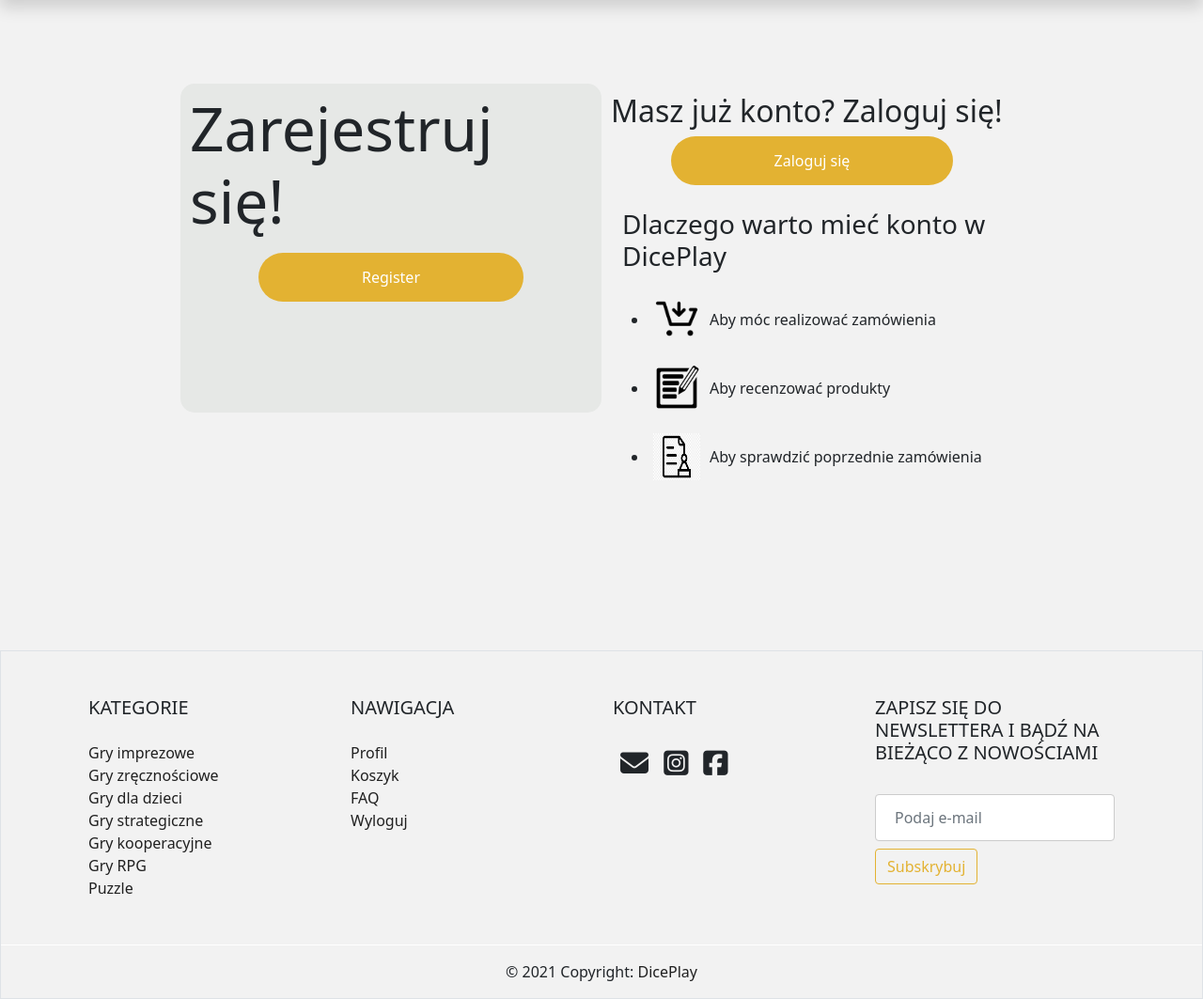
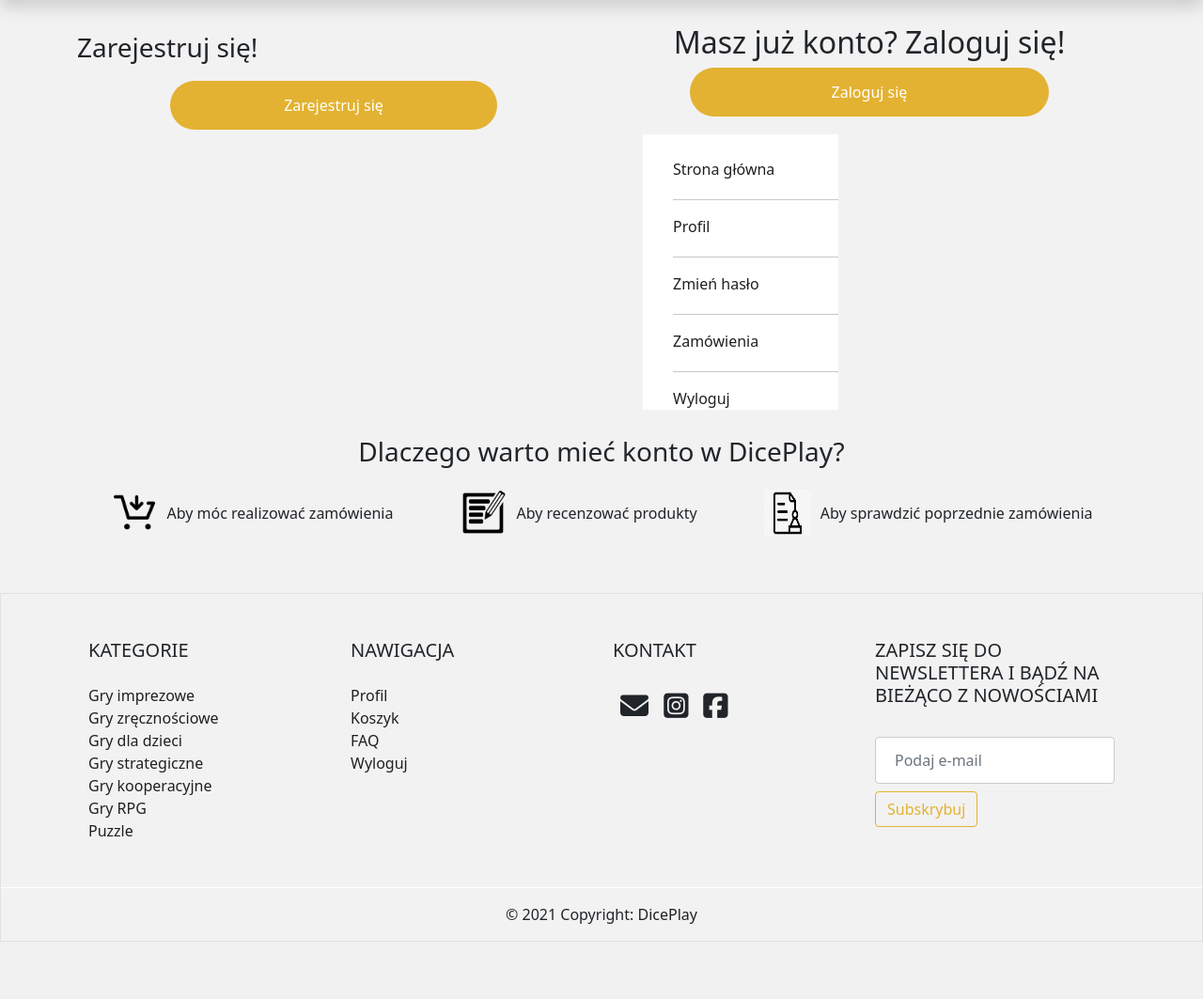
Before and after one commit to pKucinski/wypozyczalnia-gier, a Django app: template templates/registration/registration.html in a window 1280 px wide. Shown: the part 286-1349 px from the top of the page at 94% size. After the commit the page ends 1288 px from the top, so only its background shows below. Run offline with Django 3.2, Linux system fonts and the light colour scheme; the template is opened without the code that fills it, so the values that code supplies are empty; some libraries are stand-ins or nearby versions.

Commit message:
Update registration.html

```diff
--- a/templates/registration/registration.html
+++ b/templates/registration/registration.html
@@ -4,39 +4,49 @@
 {% block body %}
 {% load static %}
 
-<div class="loginpage">
-    <div class="column" id="leftpage">
-        <h1 class="display-3">Zarejestruj się!</h1>
+<div class="container">
+  <div class="row">
+    <div class="col">
+        <h3 class="pt-2">Zarejestruj się!</h3>
         <div class="container">
-
             <form method="POST">
                 {% csrf_token %}
                 {{ form.as_p }}
-            <button type="submit" class="login-button">Register</button>
-    </form>
+                <button type="submit" class="login-button">Zarejestruj się</button>
+            </form>
         </div>
 
     </div>
-     <div class="column" id="rightpage">
-        <h2>Masz już konto? Zaloguj się!</h2>
-            <a href="{% url 'login' %}"><input type="submit" class="login-button" id="goToRegistrationButton" value="Zaloguj się" /></a>
+     <div class="col">
+        <h2 class="d-flex justify-content-center">Masz już konto? Zaloguj się!</h2>
+            <a href="{% url 'login' %}"><input type="submit" class="login-button" value="Zaloguj się" /></a>
 
         <div class="container">
-            <p><h3>Dlaczego warto mieć konto w DicePlay</h3></p>
-            <div class="registration_right_page_login">
-                <li class="nav-item">
-                    <img src="{% static 'img/basket.png'%}" class="registration_page_img" alt="...">Aby móc realizować zamówienia
-                </li>
-                <li class="nav-item">
-                    <img src="{% static 'img/writing-icon.png'%}" class="registration_page_img" alt="...">Aby recenzować produkty
-                </li>
-                <li class="nav-item">
-                    <img src="{% static 'img/last_order.png'%}" class="registration_page_img" alt="...">Aby sprawdzić poprzednie zamówienia
-                </li>
-
-            </div>
+            <div id="profile-list"  class="col-5 m-2"style="background-color: white;">
+             <ul>
+                 <a href="/"><li>Strona główna</li></a>
+                 <hr/>
+                 <a href="/profil"><li>Profil</li></a>
+                 <hr/>
+                 <a href="/haslo"><li>Zmień hasło</li></a>
+                 <hr/>
+                 <a href="/zamowienia"><li>Zamówienia</li></a>
+                 <hr/>
+                 <a href="/logout"><li>Wyloguj</li></a>
+             </ul>
+        </div>
 
         </div>
     </div>
+
+</div>
+    <div class="d-flex justify-content-around">
+          <div class="p-2"><h3>Dlaczego warto mieć konto w DicePlay?</h3></div>
+    </div>
+    <div class="d-flex justify-content-around">
+          <div class="p-2"><img src="{% static 'img/basket.png'%}" class="registration_page_img" alt="...">Aby móc realizować zamówienia</div>
+          <div class="p-2"><img src="{% static 'img/writing-icon.png'%}" class="registration_page_img" alt="...">Aby recenzować produkty</div>
+          <div class="p-2"><img src="{% static 'img/last_order.png'%}" class="registration_page_img" alt="...">Aby sprawdzić poprzednie zamówienia</div>
+    </div>
 </div>
 {% endblock %}
```
